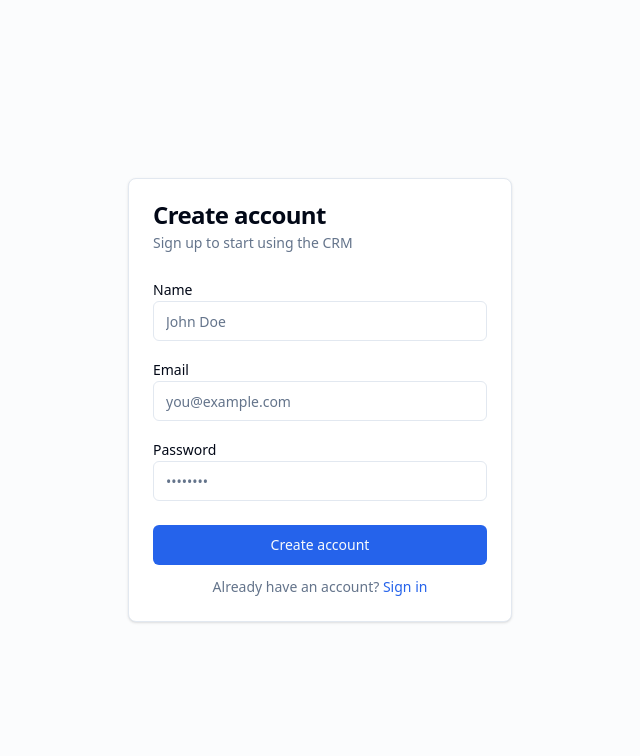
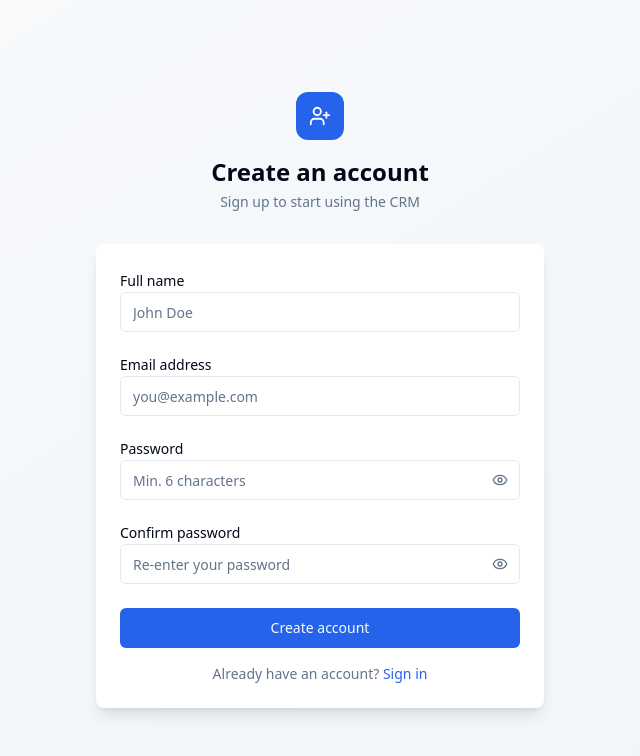
Before and after one commit to Nevindiiii/CFSE-paper, a React (Vite) app in the folder frontend/: page /register in a window 1280 px wide. Shown: the top 756 px of the page, without its empty margins (320-960 px from the left). Built offline with nearby package versions, Linux system fonts and the light colour scheme.

Commit message:
Enhance Login and Register pages with improved validation, error handling, and UI updates

```diff
--- a/frontend/src/pages/LoginPage.tsx
+++ b/frontend/src/pages/LoginPage.tsx
@@ -4,46 +4,118 @@ import { Card, CardHeader, CardTitle, CardDescription, CardContent, CardFooter }
 import { Input } from '@/components/ui/input'
 import { Label } from '@/components/ui/label'
 import { Button } from '@/components/ui/button'
+import { Eye, EyeOff, LogIn } from 'lucide-react'
+
+interface FormErrors {
+  email?: string
+  password?: string
+}
 
 export default function LoginPage() {
   const [form, setForm] = useState({ email: '', password: '' })
+  const [errors, setErrors] = useState<FormErrors>({})
+  const [showPassword, setShowPassword] = useState(false)
+  const [loading, setLoading] = useState(false)
 
-  const handleChange = (e: React.ChangeEvent<HTMLInputElement>) =>
-    setForm(prev => ({ ...prev, [e.target.name]: e.target.value }))
+  const validate = (): FormErrors => {
+    const e: FormErrors = {}
+    if (!form.email) e.email = 'Email is required'
+    else if (!/^[^\s@]+@[^\s@]+\.[^\s@]+$/.test(form.email)) e.email = 'Enter a valid email'
+    if (!form.password) e.password = 'Password is required'
+    else if (form.password.length < 6) e.password = 'Password must be at least 6 characters'
+    return e
+  }
 
-  const handleSubmit = (e: React.FormEvent) => {
+  const handleChange = (e: React.ChangeEvent<HTMLInputElement>) => {
+    const { name, value } = e.target
+    setForm(prev => ({ ...prev, [name]: value }))
+    if (errors[name as keyof FormErrors]) setErrors(prev => ({ ...prev, [name]: undefined }))
+  }
+
+  const handleSubmit = async (e: React.FormEvent) => {
     e.preventDefault()
+    const validation = validate()
+    if (Object.keys(validation).length > 0) return setErrors(validation)
+    setLoading(true)
     // API call will go here
+    await new Promise(r => setTimeout(r, 800))
+    setLoading(false)
     console.log('Login:', form)
   }
 
   return (
-    <div className="min-h-screen flex items-center justify-center bg-muted/30">
-      <Card className="w-full max-w-sm">
-        <CardHeader>
-          <CardTitle>Sign in</CardTitle>
-          <CardDescription>Enter your credentials to access the CRM</CardDescription>
-        </CardHeader>
-        <form onSubmit={handleSubmit}>
-          <CardContent className="space-y-4">
+    <div className="min-h-screen flex items-center justify-center bg-gradient-to-br from-slate-50 to-slate-100 px-4">
+      <div className="w-full max-w-md">
+
+        <div className="text-center mb-8">
+          <div className="inline-flex items-center justify-center w-12 h-12 rounded-xl bg-primary mb-4">
+            <LogIn size={22} className="text-white" />
+          </div>
+          <h1 className="text-2xl font-bold text-foreground">Welcome back</h1>
+          <p className="text-muted-foreground text-sm mt-1">Sign in to your CRM account</p>
+        </div>
+
+        <Card className="shadow-lg border-0">
+          <form onSubmit={handleSubmit} noValidate>
+            <CardContent className="space-y-5 pt-6">
+
               <div className="space-y-1.5">
-              <Label htmlFor="email">Email</Label>
-              <Input id="email" name="email" type="email" placeholder="you@example.com" value={form.email} onChange={handleChange} required />
+                <Label htmlFor="email">Email address</Label>
+                <Input
+                  id="email"
+                  name="email"
+                  type="email"
+                  placeholder="you@example.com"
+                  value={form.email}
+                  onChange={handleChange}
+                  className={errors.email ? 'border-destructive focus-visible:ring-destructive' : ''}
+                  autoComplete="email"
+                />
+                {errors.email && <p className="text-xs text-destructive">{errors.email}</p>}
               </div>
+
               <div className="space-y-1.5">
                 <Label htmlFor="password">Password</Label>
-              <Input id="password" name="password" type="password" placeholder="••••••••" value={form.password} onChange={handleChange} required />
+                <div className="relative">
+                  <Input
+                    id="password"
+                    name="password"
+                    type={showPassword ? 'text' : 'password'}
+                    placeholder="••••••••"
+                    value={form.password}
+                    onChange={handleChange}
+                    className={errors.password ? 'border-destructive focus-visible:ring-destructive pr-10' : 'pr-10'}
+                    autoComplete="current-password"
+                  />
+                  <button
+                    type="button"
+                    onClick={() => setShowPassword(p => !p)}
+                    className="absolute right-3 top-1/2 -translate-y-1/2 text-muted-foreground hover:text-foreground transition-colors"
+                    tabIndex={-1}
+                  >
+                    {showPassword ? <EyeOff size={16} /> : <Eye size={16} />}
+                  </button>
                 </div>
+                {errors.password && <p className="text-xs text-destructive">{errors.password}</p>}
+              </div>
+
             </CardContent>
-          <CardFooter className="flex flex-col gap-3">
-            <Button type="submit" className="w-full">Sign in</Button>
+
+            <CardFooter className="flex flex-col gap-4 pb-6">
+              <Button type="submit" className="w-full" disabled={loading}>
+                {loading ? 'Signing in…' : 'Sign in'}
+              </Button>
               <p className="text-sm text-muted-foreground text-center">
                 Don't have an account?{' '}
-              <Link to="/register" className="text-primary hover:underline">Register</Link>
+                <Link to="/register" className="text-primary font-medium hover:underline">
+                  Create one
+                </Link>
               </p>
             </CardFooter>
           </form>
         </Card>
+
+      </div>
     </div>
   )
 }
--- a/frontend/src/pages/RegisterPage.tsx
+++ b/frontend/src/pages/RegisterPage.tsx
@@ -1,53 +1,174 @@
 import { useState } from 'react'
 import { Link } from 'react-router-dom'
-import { Card, CardHeader, CardTitle, CardDescription, CardContent, CardFooter } from '@/components/ui/card'
+import { Card, CardContent, CardFooter } from '@/components/ui/card'
 import { Input } from '@/components/ui/input'
 import { Label } from '@/components/ui/label'
 import { Button } from '@/components/ui/button'
+import { Eye, EyeOff, UserPlus } from 'lucide-react'
+
+interface FormFields {
+  name: string
+  email: string
+  password: string
+  confirmPassword: string
+}
+
+interface FormErrors {
+  name?: string
+  email?: string
+  password?: string
+  confirmPassword?: string
+}
 
 export default function RegisterPage() {
-  const [form, setForm] = useState({ name: '', email: '', password: '' })
+  const [form, setForm] = useState<FormFields>({ name: '', email: '', password: '', confirmPassword: '' })
+  const [errors, setErrors] = useState<FormErrors>({})
+  const [showPassword, setShowPassword] = useState(false)
+  const [showConfirm, setShowConfirm] = useState(false)
+  const [loading, setLoading] = useState(false)
 
-  const handleChange = (e: React.ChangeEvent<HTMLInputElement>) =>
-    setForm(prev => ({ ...prev, [e.target.name]: e.target.value }))
+  const validate = (): FormErrors => {
+    const e: FormErrors = {}
+    if (!form.name.trim()) e.name = 'Name is required'
+    else if (form.name.trim().length < 2) e.name = 'Name must be at least 2 characters'
+    if (!form.email) e.email = 'Email is required'
+    else if (!/^[^\s@]+@[^\s@]+\.[^\s@]+$/.test(form.email)) e.email = 'Enter a valid email'
+    if (!form.password) e.password = 'Password is required'
+    else if (form.password.length < 6) e.password = 'Password must be at least 6 characters'
+    if (!form.confirmPassword) e.confirmPassword = 'Please confirm your password'
+    else if (form.password !== form.confirmPassword) e.confirmPassword = 'Passwords do not match'
+    return e
+  }
 
-  const handleSubmit = (e: React.FormEvent) => {
+  const handleChange = (e: React.ChangeEvent<HTMLInputElement>) => {
+    const { name, value } = e.target
+    setForm(prev => ({ ...prev, [name]: value }))
+    if (errors[name as keyof FormErrors]) setErrors(prev => ({ ...prev, [name]: undefined }))
+  }
+
+  const handleSubmit = async (e: React.FormEvent) => {
     e.preventDefault()
+    const validation = validate()
+    if (Object.keys(validation).length > 0) return setErrors(validation)
+    setLoading(true)
     // API call will go here
-    console.log('Register:', form)
+    await new Promise(r => setTimeout(r, 800))
+    setLoading(false)
+    console.log('Register:', { name: form.name, email: form.email, password: form.password })
   }
 
   return (
-    <div className="min-h-screen flex items-center justify-center bg-muted/30">
-      <Card className="w-full max-w-sm">
-        <CardHeader>
-          <CardTitle>Create account</CardTitle>
-          <CardDescription>Sign up to start using the CRM</CardDescription>
-        </CardHeader>
-        <form onSubmit={handleSubmit}>
-          <CardContent className="space-y-4">
+    <div className="min-h-screen flex items-center justify-center bg-linear-to-br from-slate-50 to-slate-100 px-4 py-10">
+      <div className="w-full max-w-md">
+
+        <div className="text-center mb-8">
+          <div className="inline-flex items-center justify-center w-12 h-12 rounded-xl bg-primary mb-4">
+            <UserPlus size={22} className="text-white" />
+          </div>
+          <h1 className="text-2xl font-bold text-foreground">Create an account</h1>
+          <p className="text-muted-foreground text-sm mt-1">Sign up to start using the CRM</p>
+        </div>
+
+        <Card className="shadow-lg border-0">
+          <form onSubmit={handleSubmit} noValidate>
+            <CardContent className="space-y-5 pt-6">
+
               <div className="space-y-1.5">
-              <Label htmlFor="name">Name</Label>
-              <Input id="name" name="name" placeholder="John Doe" value={form.name} onChange={handleChange} required />
+                <Label htmlFor="name">Full name</Label>
+                <Input
+                  id="name"
+                  name="name"
+                  placeholder="John Doe"
+                  value={form.name}
+                  onChange={handleChange}
+                  className={errors.name ? 'border-destructive focus-visible:ring-destructive' : ''}
+                  autoComplete="name"
+                />
+                {errors.name && <p className="text-xs text-destructive">{errors.name}</p>}
               </div>
+
               <div className="space-y-1.5">
-              <Label htmlFor="email">Email</Label>
-              <Input id="email" name="email" type="email" placeholder="you@example.com" value={form.email} onChange={handleChange} required />
+                <Label htmlFor="email">Email address</Label>
+                <Input
+                  id="email"
+                  name="email"
+                  type="email"
+                  placeholder="you@example.com"
+                  value={form.email}
+                  onChange={handleChange}
+                  className={errors.email ? 'border-destructive focus-visible:ring-destructive' : ''}
+                  autoComplete="email"
+                />
+                {errors.email && <p className="text-xs text-destructive">{errors.email}</p>}
               </div>
+
               <div className="space-y-1.5">
                 <Label htmlFor="password">Password</Label>
-              <Input id="password" name="password" type="password" placeholder="••••••••" value={form.password} onChange={handleChange} required />
+                <div className="relative">
+                  <Input
+                    id="password"
+                    name="password"
+                    type={showPassword ? 'text' : 'password'}
+                    placeholder="Min. 6 characters"
+                    value={form.password}
+                    onChange={handleChange}
+                    className={errors.password ? 'border-destructive focus-visible:ring-destructive pr-10' : 'pr-10'}
+                    autoComplete="new-password"
+                  />
+                  <button
+                    type="button"
+                    onClick={() => setShowPassword(p => !p)}
+                    className="absolute right-3 top-1/2 -translate-y-1/2 text-muted-foreground hover:text-foreground transition-colors"
+                    tabIndex={-1}
+                  >
+                    {showPassword ? <EyeOff size={16} /> : <Eye size={16} />}
+                  </button>
                 </div>
+                {errors.password && <p className="text-xs text-destructive">{errors.password}</p>}
+              </div>
+
+              <div className="space-y-1.5">
+                <Label htmlFor="confirmPassword">Confirm password</Label>
+                <div className="relative">
+                  <Input
+                    id="confirmPassword"
+                    name="confirmPassword"
+                    type={showConfirm ? 'text' : 'password'}
+                    placeholder="Re-enter your password"
+                    value={form.confirmPassword}
+                    onChange={handleChange}
+                    className={errors.confirmPassword ? 'border-destructive focus-visible:ring-destructive pr-10' : 'pr-10'}
+                    autoComplete="new-password"
+                  />
+                  <button
+                    type="button"
+                    onClick={() => setShowConfirm(p => !p)}
+                    className="absolute right-3 top-1/2 -translate-y-1/2 text-muted-foreground hover:text-foreground transition-colors"
+                    tabIndex={-1}
+                  >
+                    {showConfirm ? <EyeOff size={16} /> : <Eye size={16} />}
+                  </button>
+                </div>
+                {errors.confirmPassword && <p className="text-xs text-destructive">{errors.confirmPassword}</p>}
+              </div>
+
             </CardContent>
-          <CardFooter className="flex flex-col gap-3">
-            <Button type="submit" className="w-full">Create account</Button>
+
+            <CardFooter className="flex flex-col gap-4 pb-6">
+              <Button type="submit" className="w-full" disabled={loading}>
+                {loading ? 'Creating account…' : 'Create account'}
+              </Button>
               <p className="text-sm text-muted-foreground text-center">
                 Already have an account?{' '}
-              <Link to="/login" className="text-primary hover:underline">Sign in</Link>
+                <Link to="/login" className="text-primary font-medium hover:underline">
+                  Sign in
+                </Link>
               </p>
             </CardFooter>
           </form>
         </Card>
+
+      </div>
     </div>
   )
 }
```
Lines whose indentation alone changed are shown as unchanged.
